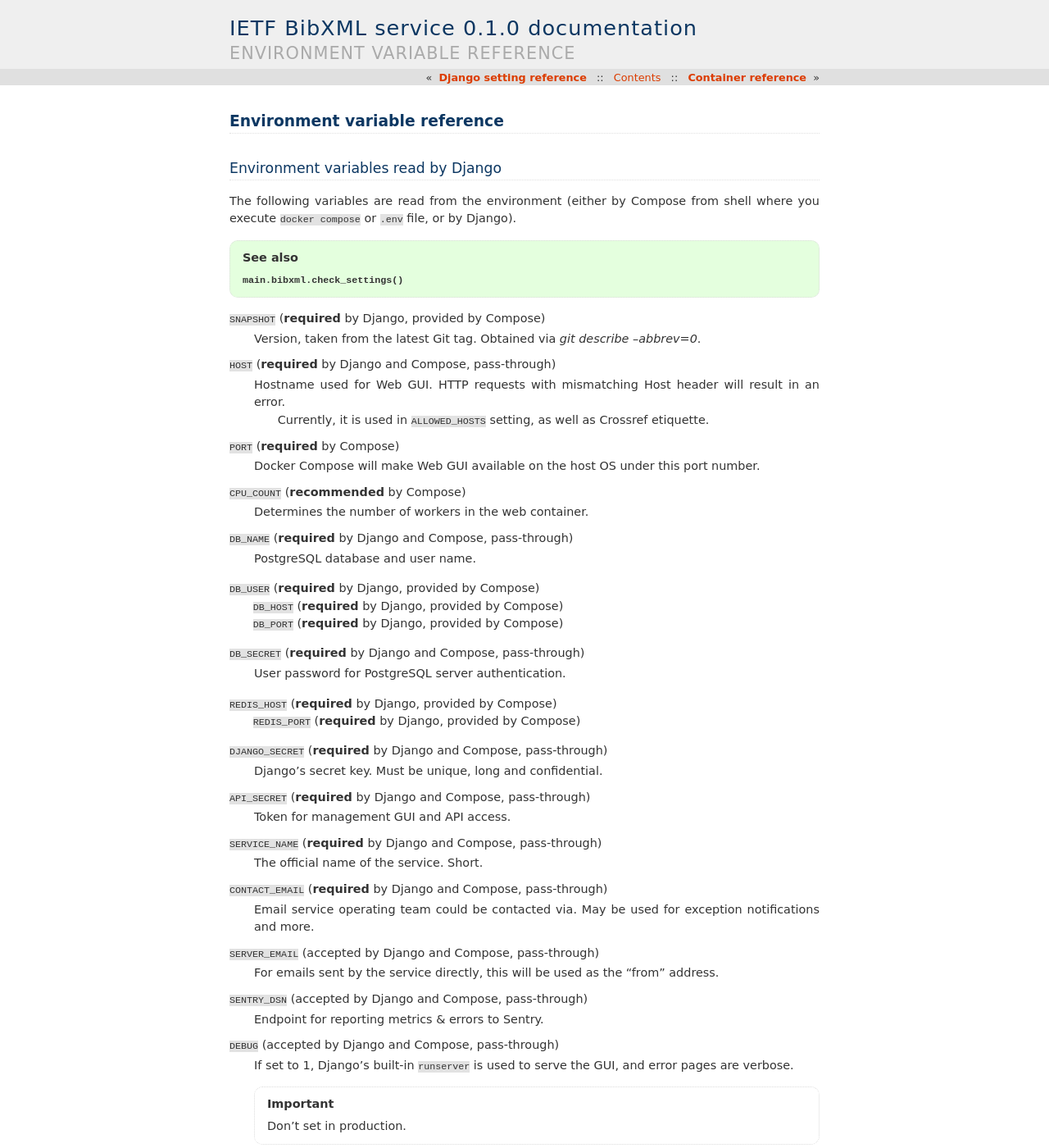
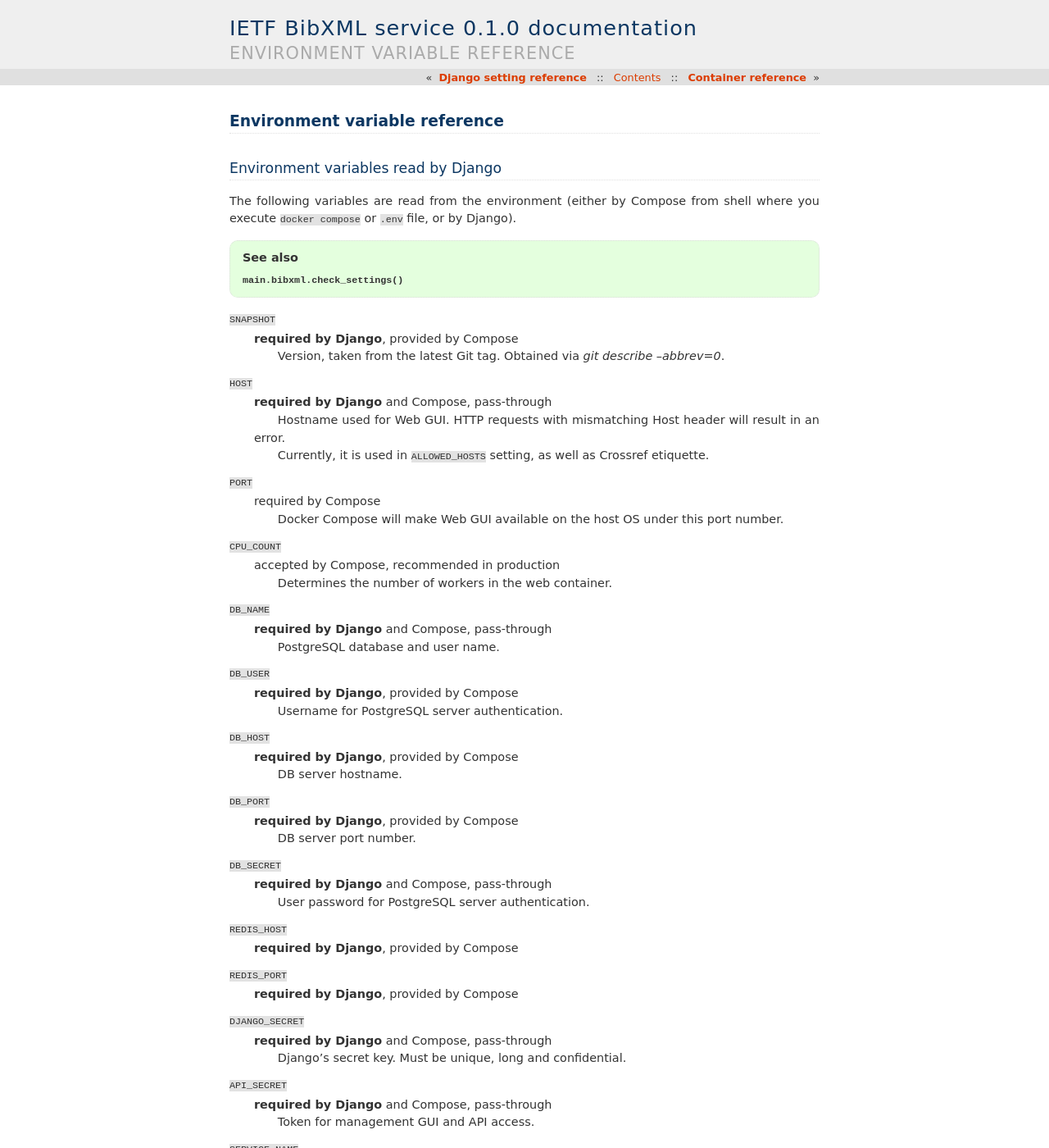
Before and after one commit to ietf-tools/bibxml-service, a Sphinx documentation site: the page built from docs/ref/env.rst, in a window 1280 px wide and 1400 px high. Shown: the whole window at 82% size. Built offline with Sphinx 7.4.7, drawn with Linux system fonts in a browser that asks for light colours; pages that are not in the unit, such as notebooks, are missing from menus; some of the changed text lies outside the part shown.

```diff
--- a/docs/ref/env.rst
+++ b/docs/ref/env.rst
@@ -11,61 +11,98 @@ or ``.env`` file, or by Django).
 
 .. seealso:: :func:`main.bibxml.check_settings()`
 
-``SNAPSHOT`` (**required** by Django, provided by Compose)
+``SNAPSHOT``
+    **required by Django**, provided by Compose
+
     Version, taken from the latest Git tag.
     Obtained via `git describe --abbrev=0`.
 
-``HOST`` (**required** by Django and Compose, pass-through)
+``HOST``
+    **required by Django** and Compose, pass-through
+
     Hostname used for Web GUI.
     HTTP requests with mismatching Host header will result in an error.
 
     Currently, it is used in ``ALLOWED_HOSTS`` setting,
     as well as Crossref etiquette.
 
-``PORT`` (**required** by Compose)
+``PORT``
+    required by Compose
+
     Docker Compose will make Web GUI available
     on the host OS under this port number.
 
-``CPU_COUNT`` (**recommended** by Compose)
+``CPU_COUNT``
+    accepted by Compose, recommended in production
+
     Determines the number of workers in the web container.
 
-``DB_NAME`` (**required** by Django and Compose, pass-through)
+``DB_NAME``
+    **required by Django** and Compose, pass-through
+
     PostgreSQL database and user name.
 
-``DB_USER`` (**required** by Django, provided by Compose)
+``DB_USER``
+    **required by Django**, provided by Compose
 
-``DB_HOST`` (**required** by Django, provided by Compose)
+    Username for PostgreSQL server authentication.
 
-``DB_PORT`` (**required** by Django, provided by Compose)
+``DB_HOST``
+    **required by Django**, provided by Compose
 
-``DB_SECRET`` (**required** by Django and Compose, pass-through)
+    DB server hostname.
+
+``DB_PORT``
+    **required by Django**, provided by Compose
+
+    DB server port number.
+
+``DB_SECRET``
+    **required by Django** and Compose, pass-through
+
     User password for PostgreSQL server authentication.
 
-``REDIS_HOST`` (**required** by Django, provided by Compose)
+``REDIS_HOST``
+    **required by Django**, provided by Compose
 
-``REDIS_PORT`` (**required** by Django, provided by Compose)
+``REDIS_PORT``
+    **required by Django**, provided by Compose
 
-``DJANGO_SECRET`` (**required** by Django and Compose, pass-through)
+``DJANGO_SECRET``
+    **required by Django** and Compose, pass-through
+
     Django’s secret key. Must be unique, long and confidential.
 
-``API_SECRET`` (**required** by Django and Compose, pass-through)
+``API_SECRET``
+    **required by Django** and Compose, pass-through
+
     Token for management GUI and API access.
 
-``SERVICE_NAME`` (**required** by Django and Compose, pass-through)
+``SERVICE_NAME``
+    **required by Django** and Compose, pass-through
+
     The official name of the service. Short.
 
-``CONTACT_EMAIL`` (**required** by Django and Compose, pass-through)
+``CONTACT_EMAIL``
+    **required by Django** and Compose, pass-through
+
     Email service operating team could be contacted via.
     May be used for exception notifications and more.
 
-``SERVER_EMAIL`` (accepted by Django and Compose, pass-through)
+``SERVER_EMAIL``
+    accepted by Django and Compose, pass-through, recommended in production
+
     For emails sent by the service directly,
     this will be used as the “from” address.
 
-``SENTRY_DSN`` (accepted by Django and Compose, pass-through)
+``SENTRY_DSN``
+    accepted by Django and Compose, pass-through
+
     Endpoint for reporting metrics & errors to Sentry.
 
-``DEBUG`` (accepted by Django and Compose, pass-through)
+``DEBUG``
+    accepted by Django and Compose, pass-through
+
     If set to 1, Django’s built-in ``runserver`` is used
     to serve the GUI, and error pages are verbose.
 
```
